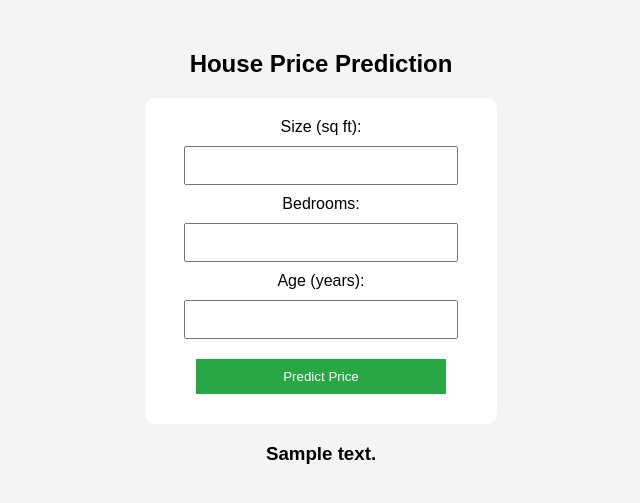
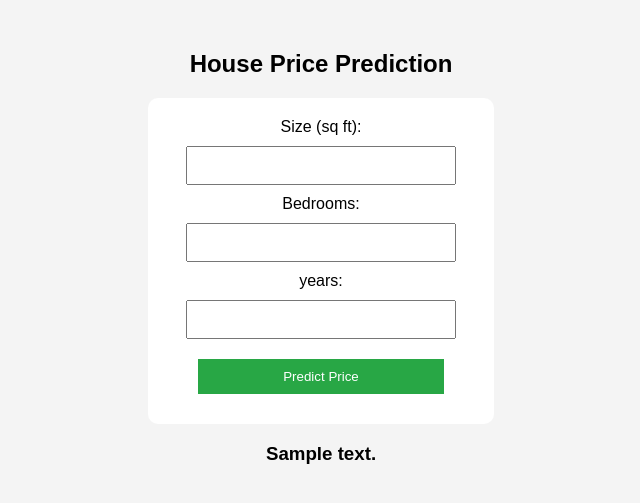
Before and after one commit to RiyanaArshad/mlr, a Flask app: template templates/index.html in a window 1280 px wide. Shown: the top 503 px of the page, without its empty margins (319-959 px from the left). Run offline with Flask 3, Linux system fonts and the light colour scheme; the template is opened without the code that fills it: most values are stand-ins (such as "Sample title", 1, 10 or a date in 2020); parts of the project's set-up code (start-up, migrations or seed data) failed here and were passed over.

Commit message:
Update index.html

```diff
--- a/templates/index.html
+++ b/templates/index.html
@@ -23,7 +23,7 @@
         <label>Bedrooms:</label>
         <input type="number" name="bedrooms" required><br>
 
-        <label>Age (years):</label>
+        <label>years:</label>
         <input type="number" name="age" required><br>
 
         <button type="submit">Predict Price</button>
```
